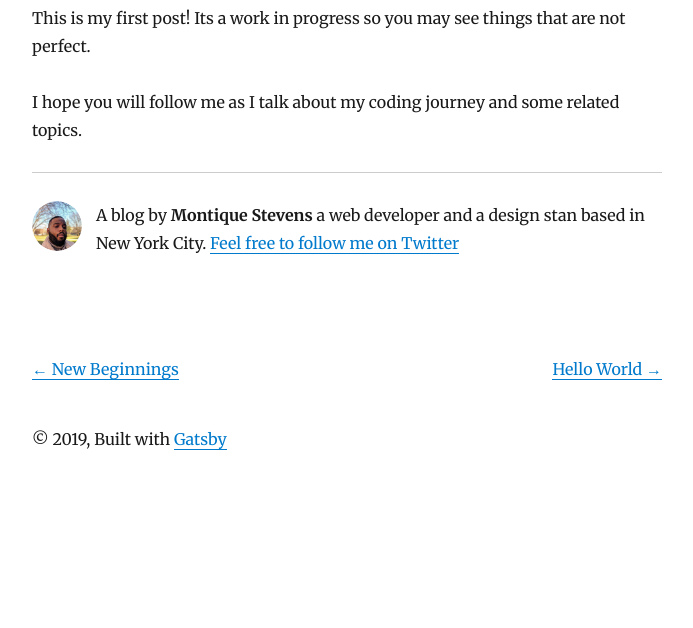
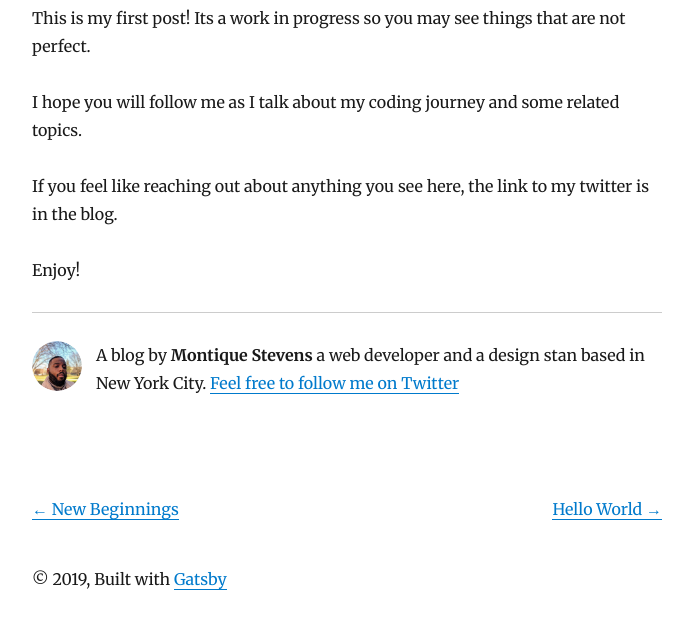
Before and after one commit to nycbeardo/my-blog, a Gatsby site: page /my-first-post/ in a window 1280 px wide. Shown: the part 138-766 px from the top of the page, without its empty margins (293-986 px from the left). Built offline with nearby package versions, Linux system fonts and the light colour scheme; Gatsby itself is replaced by a stand-in of ours; some packages are replaced by stand-ins of ours.

Commit message:
Update index.md

```diff
--- a/content/blog/my-first-post/index.md
+++ b/content/blog/my-first-post/index.md
@@ -5,3 +5,7 @@ title: My First Post
 This is my first post! Its a work in progress so you may see things that are not perfect.
 
 I hope you will follow me as I talk about my coding journey and some related topics.
+
+If you feel like reaching out about anything you see here, the link to my twitter is in the blog.
+
+Enjoy!
```
